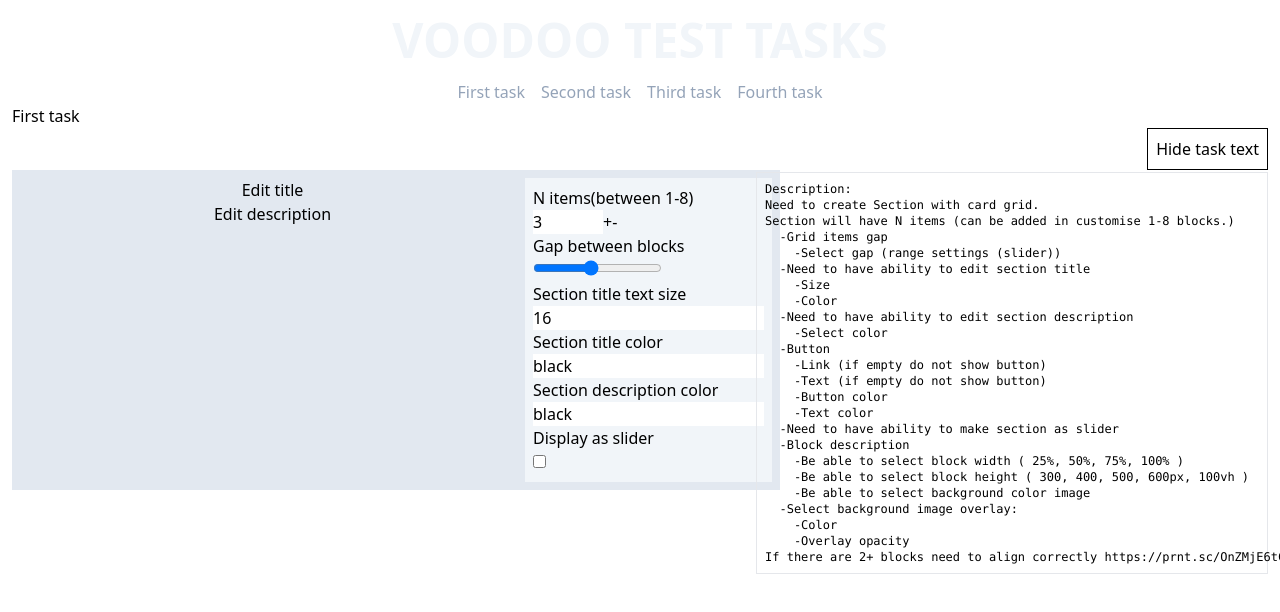
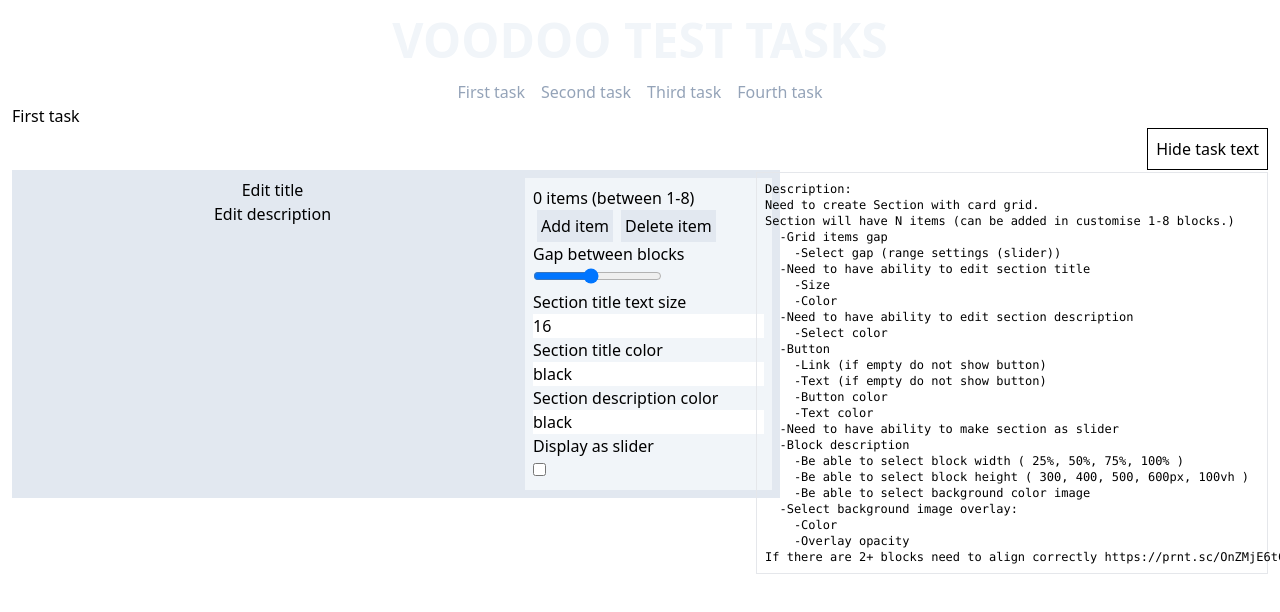
Before and after one commit to Slipmaks/voodoo-test-tasks, a Vue app: page / in a window 1280 px wide. Shown: the top 612 px of the page. Built offline with nearby package versions, Linux system fonts and the light colour scheme.

Commit message:
overlay img

```diff
--- a/src/components/pages/first/Section.vue
+++ b/src/components/pages/first/Section.vue
@@ -18,6 +18,7 @@
           v-if="showTitleInput"
           @keydown.enter="setTitle"
           @blur="editTitle(false)"
+          v-focus
         />
         <p
           @click="editDescription(true)"
@@ -32,6 +33,7 @@
           v-if="showDescriptionInput"
           @keydown.enter="setDescription"
           @blur="editDescription(false)"
+          v-focus
         />
       </div>
       <div
@@ -43,10 +45,12 @@
           v-for="item in store.theBlocks"
           :key="item.id"
           :id-prop="item.id"
-          :img-prop="item.image"
+          :img-prop="item.image.url"
           :color-prop="item.color"
           :height-prop="item.height"
           :width-prop="item.width"
+          :opacity-prop="item.image.overlayOpacity"
+          :overlay-color="item.image.overlayColor"
         ></TheBlock>
       </div>
       <div v-if="asCarousel && store.theBlocks.length" class="w-full px-5">
@@ -54,10 +58,12 @@
           <Slide class="w-full" v-for="item in store.theBlocks" :key="item.id">
             <TheBlock
               :id-prop="item.id"
-              :img-prop="item.image"
+              :img-prop="item.image.url"
               :color-prop="item.color"
               :height-prop="item.height"
               :width-prop="item.width"
+              :opacity-prop="item.image.overlayOpacity"
+              :overlay-color="item.image.overlayColor"
             />
           </Slide>
           <template #addons>
@@ -69,10 +75,10 @@
     </div>
     <div class="global-settings">
       <div>
-        <p>N items(between 1-8)</p>
-        <input type="number" min="1" max="8" v-model="itemsCount" />
-        <button @click="displayBlock">+</button>
-        <button @click="hideBlock">-</button>
+        <p>{{ store.theBlocks.length }} items (between 1-8)</p>
+
+        <button class="btn" @click="displayBlock">Add item</button>
+        <button class="btn" @click="hideBlock">Delete item</button>
       </div>
       <div>
         <p>Gap between blocks</p>
@@ -114,7 +120,6 @@ const sectionTitleSize = ref("16");
 const sectionTitleColor = ref("black");
 const sectionDescriptionColor = ref("black");
 const blockGap = ref(8);
-const itemsCount = ref(3);
 const asCarousel = ref(false);
 const settings = {
   itemsToShow: 1,
@@ -122,7 +127,7 @@ const settings = {
   transition: 600,
 };
 const store = useStore();
-console.log(store.theBlocks);
+
 const editTitle = (val) => {
   showTitleInput.value = val;
 };
@@ -154,4 +159,7 @@ const hideBlock = () => {
 .global-settings {
   @apply bg-slate-100 p-2;
 }
+.btn {
+  @apply transition-all bg-slate-200 p-1 mx-1 hover:bg-slate-50;
+}
 </style>
--- a/src/components/pages/first/TheBlock.vue
+++ b/src/components/pages/first/TheBlock.vue
@@ -9,8 +9,18 @@
     @mouseenter="showPanel()"
     @mouseleave="hidePanel()"
   >
+    <div>
+      <img :src="imgProp" />
+      <div
+        class="overlay"
+        :style="{ background: overlayColor, opacity: opacityProp }"
+      >
+        hello
+      </div>
+    </div>
+
     <div
-      class="flex justify-center flex-wrap gap-1 content-center z-20 absolute -bottom-96 transition-all"
+      class="flex justify-center flex-wrap gap-1 content-center z-100 absolute -bottom-96 transition-all"
       :class="{ show: panelIsHiden }"
     >
       <div class="flex flex-wrap content-center justify-center">
@@ -33,7 +43,7 @@
         </select>
       </div>
 
-      <div class="flex">
+      <div class="flex" v-if="!imgProp">
         <p class="mr-1">Color:</p>
         <input
           type="color"
@@ -41,14 +51,31 @@
           @change="chngBlockColor($event)"
         />
       </div>
+      <div class="flex flex-col" v-if="imgProp">
+        <div>
+          <p>Overlay color:</p>
+          <input type="color" @change="chngOverlayColor($event)" />
+        </div>
+        <div>
+          <p>Overlay opacity</p>
+          <input
+            type="range"
+            min="10"
+            max="100"
+            @change="chngOverlayOpacity($event)"
+          />
+        </div>
+      </div>
+
       <div>
-        <label for="upload-photo"
+        <label :for="idProp + '-input'"
           >Browse...
           <input
-            id="upload-photo"
+            :id="idProp + '-input'"
+            class="upload-photo"
             type="file"
             ref="imgInput"
-            v-on:change="handleFileUpload()"
+            @change="handleFileUpload(idProp)"
           />
         </label>
       </div>
@@ -65,6 +92,8 @@ const props = defineProps([
   "colorProp",
   "heightProp",
   "widthProp",
+  "opacityProp",
+  "overlayColor",
 ]);
 props.colorProp;
 props.widthProp;
@@ -75,11 +104,13 @@ const src = ref(null);
 const imgInput = ref("");
 let panelIsHiden = ref(false);
 
-const handleFileUpload = () => {
+const handleFileUpload = (id) => {
   const reader = new FileReader();
 
   reader.addEventListener("load", () => {
     src.value = reader.result;
+
+    store.setImage(id, src.value);
   });
   reader.readAsDataURL(imgInput.value.files[0]);
 };
@@ -98,12 +129,18 @@ const chngBlockHeight = (event) => {
 const chngBlockColor = (event) => {
   store.changeColor(props.idProp, event.target.value);
 };
+const chngOverlayColor = (event) => {
+  store.changeOverlayColor(props.idProp, event.target.value);
+};
+const chngOverlayOpacity = (event) => {
+  store.changeOverlayOpacity(props.idProp, event.target.value / 100);
+};
 </script>
 <style scoped>
 select {
   background-color: transparent;
 }
-#upload-photo {
+.upload-photo {
   opacity: 0;
   position: absolute;
   z-index: -1;
@@ -114,4 +151,7 @@ label {
 .show {
   @apply bottom-0;
 }
+.overlay {
+  @apply absolute w-full h-full top-0 left-0;
+}
 </style>
--- a/src/main.js
+++ b/src/main.js
@@ -6,7 +6,11 @@ import { createPinia } from "pinia";
 
 const app = createApp(App);
 const pinia = createPinia();
-
+app.directive("focus", {
+  mounted(el) {
+    el.focus();
+  },
+});
 app.use(pinia);
 app.use(router);
 app.mount("#app");
--- a/src/store.js
+++ b/src/store.js
@@ -1,5 +1,4 @@
 import { defineStore } from "pinia";
-import { suits } from "./dummy-code/suits";
 
 export const useStore = defineStore("main", {
   state: () => ({
@@ -13,7 +12,11 @@ export const useStore = defineStore("main", {
         width: "25",
         height: "300px",
         color: "#fafafa",
-        image: "",
+        image: {
+          url: "",
+          overlayColor: "#fafafa",
+          overlayOpacity: "0.1",
+        },
       };
       this.theBlocks.push(obj);
     },
@@ -29,5 +32,14 @@ export const useStore = defineStore("main", {
     changeColor(id, val) {
       this.theBlocks[id].color = val;
     },
+    setImage(id, val) {
+      this.theBlocks[id].image.url = val;
+    },
+    changeOverlayColor(id, val) {
+      this.theBlocks[id].image.overlayColor = val;
+    },
+    changeOverlayOpacity(id, val) {
+      this.theBlocks[id].image.overlayOpacity = val;
+    },
   },
 });
```
